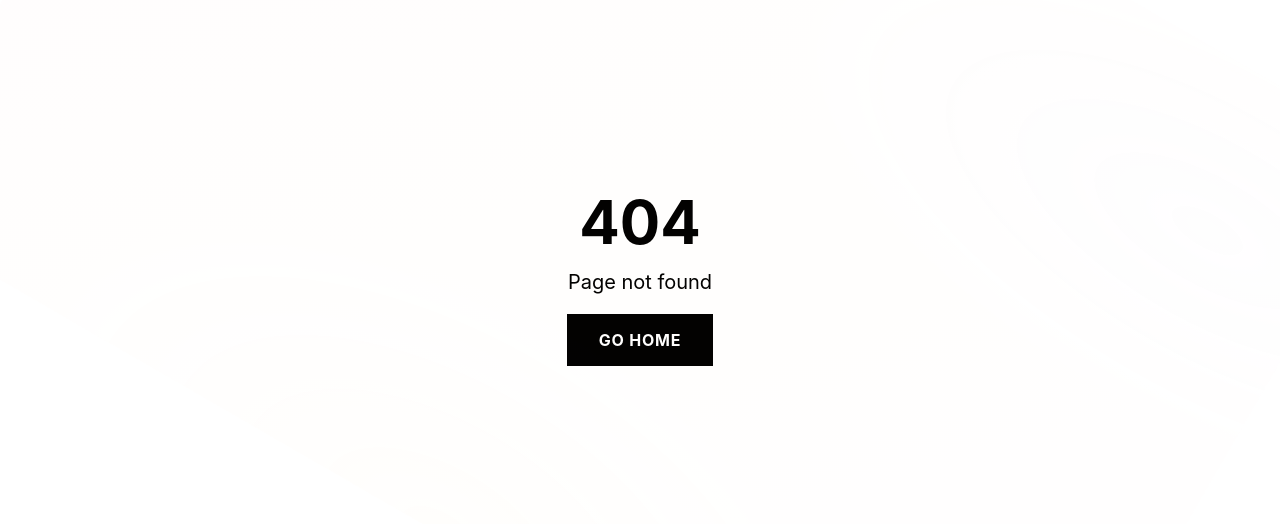
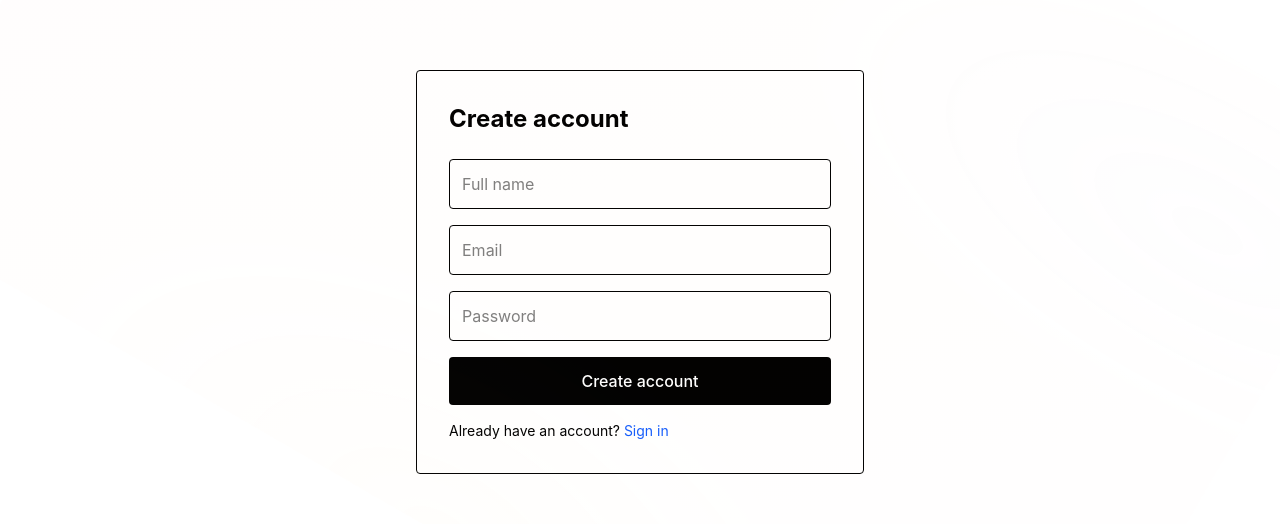
Before and after one commit to thecalistalife/calistalife-frontend, a React (Vite) app: page /register in a window 1280 px wide. Shown: the part 217-741 px from the top of the page. Built offline with nearby package versions, Linux system fonts and the light colour scheme; no server answers.

Commit message:
feat(auth): add Zustand auth store, Login/Register pages, ProtectedRoute and route wiring

```diff
--- a/src/App.tsx
+++ b/src/App.tsx
@@ -2,8 +2,11 @@ import { BrowserRouter as Router, Routes, Route } from 'react-router-dom';
 import { QueryClient, QueryClientProvider } from '@tanstack/react-query';
 import { NavigationAnimated, Footer, CustomCursor, MiniCartDrawer, FreeShippingBar, ThemeShiftController } from './components';
 import { SmoothScrollProvider } from './components/SmoothScrollProvider';
+import ProtectedRoute from './components/ProtectedRoute';
 import { ColorGradeOverlay } from './components/ColorGradeOverlay';
 import { HomeAnimated } from './pages/HomeAnimated';
+import Login from './pages/Login';
+import Register from './pages/Register';
 import {
   Collections,
   Category,
@@ -42,10 +45,12 @@ function App() {
                 <Route path="/cart" element={<Cart />} />
                 <Route path="/wishlist" element={<Wishlist />} />
                 <Route path="/search" element={<Search />} />
-                <Route path="/checkout" element={<Checkout />} />
-                <Route path="/order-success" element={<OrderSuccess />} />
+                <Route path="/checkout" element={<ProtectedRoute><Checkout /></ProtectedRoute>} />
+                <Route path="/order-success" element={<ProtectedRoute><OrderSuccess /></ProtectedRoute>} />
                 <Route path="/about" element={<About />} />
                 <Route path="/contact" element={<Contact />} />
+                <Route path="/login" element={<Login />} />
+                <Route path="/register" element={<Register />} />
                 <Route path="*" element={<NotFound />} />
               </Routes>
             </main>
--- /dev/null
+++ b/src/components/ProtectedRoute.tsx
@@ -0,0 +1,11 @@
+import { Navigate } from 'react-router-dom';
+import { useAuthStore } from '../store/auth';
+import { ReactNode } from 'react';
+
+export default function ProtectedRoute({ children }: { children: ReactNode }) {
+  const { user, token } = useAuthStore();
+  if (!user && !token) {
+    return <Navigate to="/login" replace />;
+  }
+  return <>{children}</>;
+}
--- /dev/null
+++ b/src/pages/Login.tsx
@@ -0,0 +1,55 @@
+import { useState } from 'react';
+import { Link, useNavigate } from 'react-router-dom';
+import { useAuthStore } from '../store/auth';
+
+export default function Login() {
+  const navigate = useNavigate();
+  const { login, loading, error } = useAuthStore();
+  const [email, setEmail] = useState('');
+  const [password, setPassword] = useState('');
+
+  const onSubmit = async (e: React.FormEvent) => {
+    e.preventDefault();
+    try {
+      await login(email, password);
+      navigate('/');
+    } catch {}
+  };
+
+  return (
+    <div className="pt-16 lg:pt-20 min-h-screen flex items-center justify-center">
+      <div className="w-full max-w-md p-8 border rounded">
+        <h1 className="text-2xl font-bold mb-6">Sign in</h1>
+        {error && <div className="mb-4 text-red-600">{error}</div>}
+        <form onSubmit={onSubmit} className="space-y-4">
+          <input
+            type="email"
+            placeholder="Email"
+            className="w-full p-3 border rounded"
+            value={email}
+            onChange={(e) => setEmail(e.target.value)}
+            required
+          />
+          <input
+            type="password"
+            placeholder="Password"
+            className="w-full p-3 border rounded"
+            value={password}
+            onChange={(e) => setPassword(e.target.value)}
+            required
+          />
+          <button
+            type="submit"
+            disabled={loading}
+            className="w-full px-8 py-3 bg-black text-white font-medium rounded hover:bg-red-500 transition-colors disabled:opacity-50"
+          >
+            {loading ? 'Signing in...' : 'Sign in'}
+          </button>
+        </form>
+        <p className="mt-4 text-sm">
+          Don’t have an account? <Link to="/register" className="text-blue-600">Create one</Link>
+        </p>
+      </div>
+    </div>
+  );
+}
--- /dev/null
+++ b/src/pages/Register.tsx
@@ -0,0 +1,64 @@
+import { useState } from 'react';
+import { Link, useNavigate } from 'react-router-dom';
+import { useAuthStore } from '../store/auth';
+
+export default function Register() {
+  const navigate = useNavigate();
+  const { register, loading, error } = useAuthStore();
+  const [name, setName] = useState('');
+  const [email, setEmail] = useState('');
+  const [password, setPassword] = useState('');
+
+  const onSubmit = async (e: React.FormEvent) => {
+    e.preventDefault();
+    try {
+      await register(name, email, password);
+      navigate('/');
+    } catch {}
+  };
+
+  return (
+    <div className="pt-16 lg:pt-20 min-h-screen flex items-center justify-center">
+      <div className="w-full max-w-md p-8 border rounded">
+        <h1 className="text-2xl font-bold mb-6">Create account</h1>
+        {error && <div className="mb-4 text-red-600">{error}</div>}
+        <form onSubmit={onSubmit} className="space-y-4">
+          <input
+            type="text"
+            placeholder="Full name"
+            className="w-full p-3 border rounded"
+            value={name}
+            onChange={(e) => setName(e.target.value)}
+            required
+          />
+          <input
+            type="email"
+            placeholder="Email"
+            className="w-full p-3 border rounded"
+            value={email}
+            onChange={(e) => setEmail(e.target.value)}
+            required
+          />
+          <input
+            type="password"
+            placeholder="Password"
+            className="w-full p-3 border rounded"
+            value={password}
+            onChange={(e) => setPassword(e.target.value)}
+            required
+          />
+          <button
+            type="submit"
+            disabled={loading}
+            className="w-full px-8 py-3 bg-black text-white font-medium rounded hover:bg-red-500 transition-colors disabled:opacity-50"
+          >
+            {loading ? 'Creating...' : 'Create account'}
+          </button>
+        </form>
+        <p className="mt-4 text-sm">
+          Already have an account? <Link to="/login" className="text-blue-600">Sign in</Link>
+        </p>
+      </div>
+    </div>
+  );
+}
--- /dev/null
+++ b/src/store/auth.ts
@@ -0,0 +1,77 @@
+import { create } from 'zustand';
+import { persist } from 'zustand/middleware';
+import { AuthAPI } from '../lib/api';
+
+export type AuthUser = {
+  _id: string;
+  name: string;
+  email: string;
+  role?: 'customer' | 'admin';
+};
+
+interface AuthState {
+  user: AuthUser | null;
+  token: string | null;
+  loading: boolean;
+  error: string | null;
+  login: (email: string, password: string) => Promise<void>;
+  register: (name: string, email: string, password: string) => Promise<void>;
+  fetchMe: () => Promise<void>;
+  logout: () => Promise<void>;
+}
+
+export const useAuthStore = create<AuthState>()(
+  persist(
+    (set, get) => ({
+      user: null,
+      token: null,
+      loading: false,
+      error: null,
+      async login(email, password) {
+        set({ loading: true, error: null });
+        try {
+          const res = await AuthAPI.login({ email, password });
+          const token = res.data.data?.token ?? null;
+          const user = (res.data.data as any)?.user ?? null;
+          if (token) {
+            try { localStorage.setItem('auth_token', token); } catch {}
+          }
+          set({ user, token, loading: false });
+        } catch (err: any) {
+          set({ error: err?.response?.data?.message ?? 'Login failed', loading: false });
+          throw err;
+        }
+      },
+      async register(name, email, password) {
+        set({ loading: true, error: null });
+        try {
+          const res = await AuthAPI.register({ name, email, password });
+          const token = res.data.data?.token ?? null;
+          const user = (res.data.data as any)?.user ?? null;
+          if (token) {
+            try { localStorage.setItem('auth_token', token); } catch {}
+          }
+          set({ user, token, loading: false });
+        } catch (err: any) {
+          set({ error: err?.response?.data?.message ?? 'Registration failed', loading: false });
+          throw err;
+        }
+      },
+      async fetchMe() {
+        try {
+          const res = await AuthAPI.me();
+          const user = res.data.data as any;
+          set({ user });
+        } catch {
+          // ignore; user may be unauthenticated
+        }
+      },
+      async logout() {
+        try { await AuthAPI.logout(); } catch {}
+        try { localStorage.removeItem('auth_token'); } catch {}
+        set({ user: null, token: null });
+      },
+    }),
+    { name: 'auth-storage', partialize: (s) => ({ user: s.user, token: s.token }) }
+  )
+);
```
